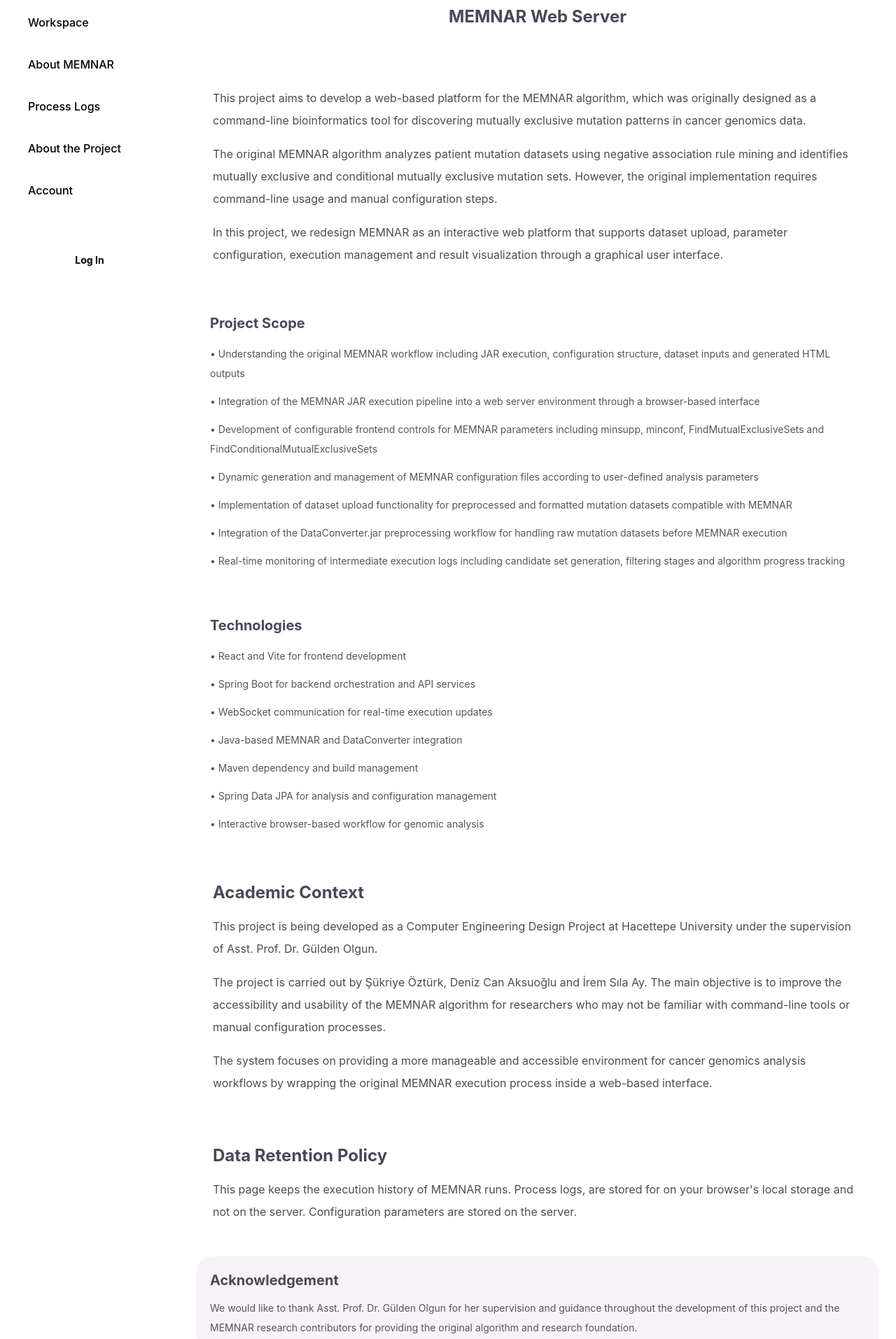
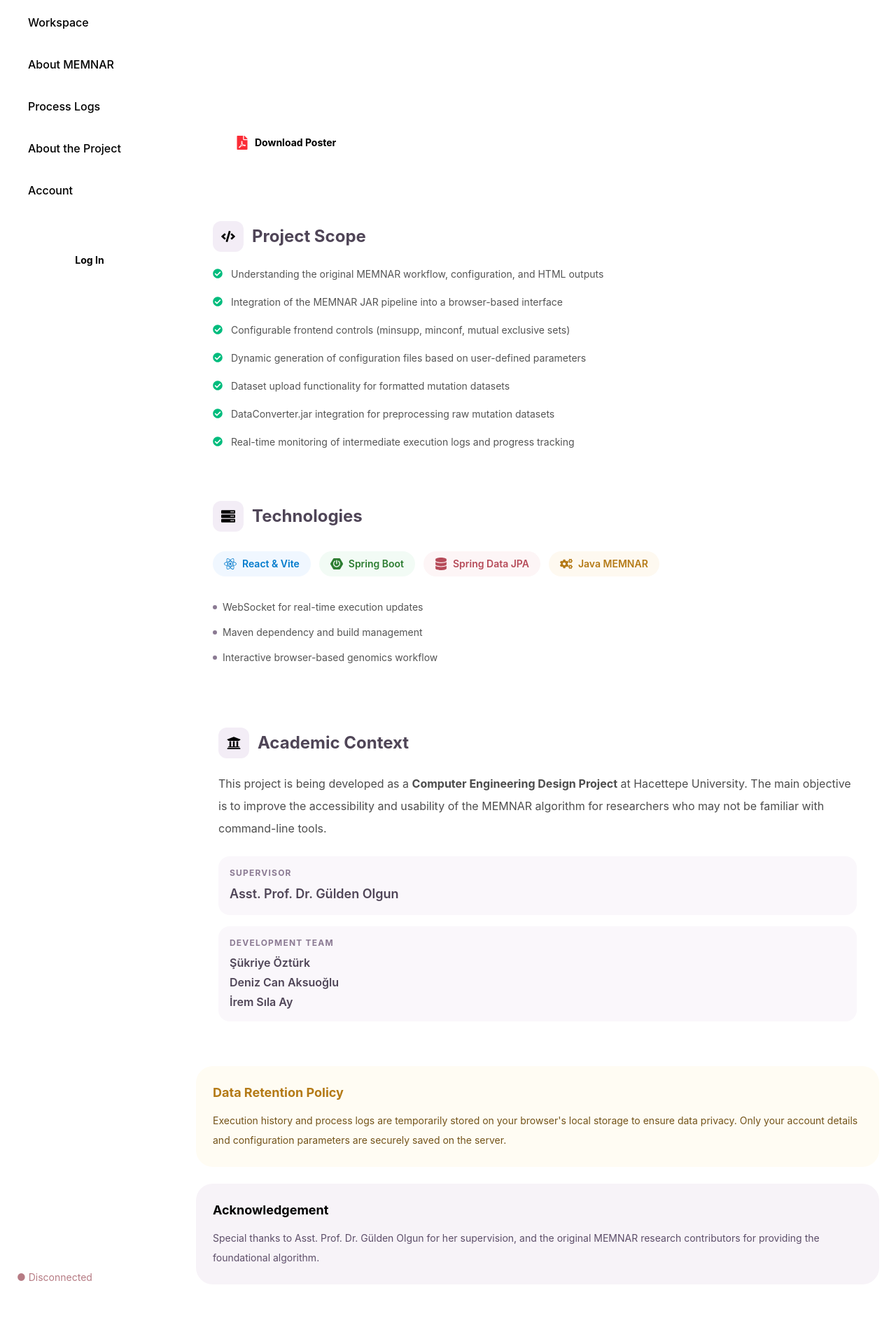
Before and after one commit to sukrozt/MEMNAR-Frontend, a React (Vite) app: page /about-us in a window 1280 px wide. Shown: the part 140-2054 px from the top of the page at 70% size. After the commit the page ends 2000 px from the top, so only its background shows below. Built offline with nearby package versions, Linux system fonts and the light colour scheme; no server answers.

Commit message:
style: about the project page

```diff
--- a/package.json
+++ b/package.json
@@ -16,6 +16,7 @@
     "bootstrap": "^5.3.8",
     "react": "^19.1.1",
     "react-dom": "^19.1.1",
+    "react-icons": "^5.6.0",
     "react-router-dom": "^7.15.1",
     "tailwindcss": "^4.2.2"
   },
--- a/src/pages/AboutUs.jsx
+++ b/src/pages/AboutUs.jsx
@@ -1,4 +1,26 @@
+import {
+  FaReact,
+  FaDatabase,
+  FaFilePdf,
+  FaCheckCircle,
+  FaUniversity,
+  FaCode,
+  FaServer,
+  FaCogs
+} from "react-icons/fa";
+import { SiSpringboot } from "react-icons/si";
+
 export default function AboutUs() {
+  const scopeItems = [
+    "Understanding the original MEMNAR workflow, configuration, and HTML outputs",
+    "Integration of the MEMNAR JAR pipeline into a browser-based interface",
+    "Configurable frontend controls (minsupp, minconf, mutual exclusive sets)",
+    "Dynamic generation of configuration files based on user-defined parameters",
+    "Dataset upload functionality for formatted mutation datasets",
+    "DataConverter.jar integration for preprocessing raw mutation datasets",
+    "Real-time monitoring of intermediate execution logs and progress tracking"
+  ];
+
   return (
     <main className="flex-1 p-6 xl:p-8 overflow-y-auto">
       <p className="text-xs tracking-[0.3em] uppercase text-[var(--primary)] font-semibold">
@@ -9,175 +31,130 @@
         About the Project
       </h1>
 
-      <div className="mt-8 space-y-6 max-w-6xl">
-        <section className="bg-white rounded-3xl p-6 shadow-sm border border-[#ece7ef]">
-          <div className="flex flex-col sm:flex-row items-center gap-3">
-            <h2 className="text-2xl font-bold text-[#4f4557] mb-4">
+      <div className="mt-8 space-y-8 max-w-6xl">
+        {/* HERO SECTION */}
+        <section className="relative overflow-hidden rounded-3xl p-8 sm:p-10 shadow-lg border border-[#ece7ef]" style={{ background: 'linear-gradient(135deg, var(--primary), var(--primary-soft))' }}>
+          <div className="relative z-10 flex flex-col md:flex-row md:items-center justify-between gap-6">
+            <div className="max-w-2xl text-white">
+              <h2 className="text-3xl sm:text-4xl font-extrabold mb-4">
                 MEMNAR Web Server
               </h2>
-            <a className="ml-auto mb-4" href="MEMNAR Web Server Poster.pdf" target='_blank' rel='noopener noreferrer'>
-              <button
-                onClick={() => downloadResults()}
-                className="px-6 py-2.5 rounded-xl text-sm font-bold text-white transition-all shadow-sm hover:opacity-90"
-                style={{ background: 'linear-gradient(135deg, var(--primary), var(--primary-soft))' }}
-              >
+              <p className="text-base sm:text-lg text-white/90 leading-relaxed mb-4">
+                Transforming the MEMNAR command-line algorithm into an interactive, accessible web-based platform for discovering mutually exclusive mutation patterns in cancer genomics.
+              </p>
+              <p className="text-sm text-white/80">
+                A modern solution that replaces manual configuration with a seamless graphical user interface.
+              </p>
+            </div>
+            <div className="flex-shrink-0">
+              <a href="MEMNAR Web Server Poster.pdf" target='_blank' rel='noopener noreferrer' className="inline-flex items-center justify-center gap-2 px-6 py-3.5 rounded-xl text-sm font-bold text-[var(--primary)] bg-white transition-all shadow-md hover:scale-105 hover:bg-gray-50">
+                <FaFilePdf className="text-xl text-red-500" />
                 Download Poster
-              </button>
               </a>
             </div>
-
-          <p className="text-base leading-8 text-[#4d4d4d]">
-            This project aims to develop a web-based platform for the MEMNAR
-            algorithm, which was originally designed as a command-line
-            bioinformatics tool for discovering mutually exclusive mutation
-            patterns in cancer genomics data.
-          </p>
-
-          <p className="text-base leading-8 text-[#4d4d4d] mt-4">
-            The original MEMNAR algorithm analyzes patient mutation datasets
-            using negative association rule mining and identifies mutually
-            exclusive and conditional mutually exclusive mutation sets. However,
-            the original implementation requires command-line usage and manual
-            configuration steps.
-          </p>
-
-          <p className="text-base leading-8 text-[#4d4d4d] mt-4">
-            In this project, we redesign MEMNAR as an interactive web platform
-            that supports dataset upload, parameter configuration, execution
-            management and result visualization through a graphical user
-            interface.
-          </p>
+          </div>
+          {/* Background decorations */}
+          <div className="absolute -top-24 -right-10 w-64 h-64 bg-white opacity-10 rounded-full blur-3xl pointer-events-none"></div>
+          <div className="absolute -bottom-10 right-40 w-40 h-40 bg-white opacity-10 rounded-full blur-2xl pointer-events-none"></div>
         </section>
 
         <section className="grid grid-cols-1 xl:grid-cols-2 gap-6">
-          <div className="bg-white rounded-3xl p-5 shadow-sm border border-[#ece7ef]">
-            <h3 className="text-xl font-bold text-[#4f4557] mb-4">
-              Project Scope
-            </h3>
-
-            <ul className="space-y-3 text-sm leading-7 text-[#555]">
-              <li>
-                • Understanding the original MEMNAR workflow including JAR
-                execution, configuration structure, dataset inputs and generated
-                HTML outputs
+          {/* SCOPE */}
+          <div className="bg-white rounded-3xl p-6 shadow-sm border border-[#ece7ef] hover:shadow-md transition-shadow">
+            <div className="flex items-center gap-3 mb-5">
+              <div className="p-3 bg-[#f3edf6] rounded-xl text-[var(--primary)]">
+                <FaCode className="text-xl" />
+              </div>
+              <h3 className="text-2xl font-bold text-[#4f4557]">Project Scope</h3>
+            </div>
+            <ul className="space-y-4">
+              {scopeItems.map((item, index) => (
+                <li key={index} className="flex items-start gap-3 text-sm leading-6 text-[#555]">
+                  <FaCheckCircle className="text-emerald-500 mt-1 flex-shrink-0" />
+                  <span>{item}</span>
                 </li>
-
-              <li>
-                • Integration of the MEMNAR JAR execution pipeline into a web
-                server environment through a browser-based interface
-              </li>
-
-              <li>
-                • Development of configurable frontend controls for MEMNAR
-                parameters including minsupp, minconf,
-                FindMutualExclusiveSets and
-                FindConditionalMutualExclusiveSets
-              </li>
-
-              <li>
-                • Dynamic generation and management of MEMNAR configuration
-                files according to user-defined analysis parameters
-              </li>
-
-              <li>
-                • Implementation of dataset upload functionality for
-                preprocessed and formatted mutation datasets compatible with
-                MEMNAR
-              </li>
-
-              <li>
-                • Integration of the DataConverter.jar preprocessing workflow
-                for handling raw mutation datasets before MEMNAR execution
-              </li>
-
-              <li>
-                • Real-time monitoring of intermediate execution logs including
-                candidate set generation, filtering stages and algorithm
-                progress tracking
-              </li>
+              ))}
             </ul>
           </div>
 
-          <div className="bg-white rounded-3xl p-5 shadow-sm border border-[#ece7ef]">
-            <h3 className="text-xl font-bold text-[#4f4557] mb-4">
-              Technologies
-            </h3>
+          {/* TECHNOLOGIES */}
+          <div className="bg-white rounded-3xl p-6 shadow-sm border border-[#ece7ef] hover:shadow-md transition-shadow flex flex-col">
+            <div className="flex items-center gap-3 mb-5">
+              <div className="p-3 bg-[#f3edf6] rounded-xl text-[var(--primary)]">
+                <FaServer className="text-xl" />
+              </div>
+              <h3 className="text-2xl font-bold text-[#4f4557]">Technologies</h3>
+            </div>
 
-            <ul className="space-y-3 text-sm leading-7 text-[#555]">
-              <li>• React and Vite for frontend development</li>
+            <div className="flex flex-wrap gap-3 mt-2">
+              <div className="flex items-center gap-2 px-4 py-2 bg-[#f0f7ff] text-[#007acc] rounded-full text-sm font-semibold border border-[#dbeafe]">
+                <FaReact className="text-lg" /> React & Vite
+              </div>
+              <div className="flex items-center gap-2 px-4 py-2 bg-[#f2fbf5] text-[#2d7d32] rounded-full text-sm font-semibold border border-[#dcfce7]">
+                <SiSpringboot className="text-lg" /> Spring Boot
+              </div>
+              <div className="flex items-center gap-2 px-4 py-2 bg-[#fdf5f6] text-[#b64b59] rounded-full text-sm font-semibold border border-[#fce7ea]">
+                <FaDatabase className="text-lg" /> Spring Data JPA
+              </div>
+              <div className="flex items-center gap-2 px-4 py-2 bg-[#fef9f0] text-[#b47a16] rounded-full text-sm font-semibold border border-[#fef0d4]">
+                <FaCogs className="text-lg" /> Java MEMNAR
+              </div>
+            </div>
 
-              <li>
-                • Spring Boot for backend orchestration and API services
-              </li>
-
-              <li>
-                • WebSocket communication for real-time execution updates
-              </li>
-
-              <li>• Java-based MEMNAR and DataConverter integration</li>
-
-              <li>• Maven dependency and build management</li>
-
-              <li>
-                • Spring Data JPA for analysis and configuration management
-              </li>
-
-              <li>
-                • Interactive browser-based workflow for genomic analysis
-              </li>
+            <ul className="mt-8 space-y-3 text-sm leading-6 text-[#555]">
+              <li className="flex items-center gap-2"><span className="w-1.5 h-1.5 rounded-full bg-[#8b7a93]"></span> WebSocket for real-time execution updates</li>
+              <li className="flex items-center gap-2"><span className="w-1.5 h-1.5 rounded-full bg-[#8b7a93]"></span> Maven dependency and build management</li>
+              <li className="flex items-center gap-2"><span className="w-1.5 h-1.5 rounded-full bg-[#8b7a93]"></span> Interactive browser-based genomics workflow</li>
             </ul>
           </div>
         </section>
 
-        <section className="bg-white rounded-3xl p-6 shadow-sm border border-[#ece7ef]">
-          <h2 className="text-2xl font-bold text-[#4f4557] mb-4">
-            Academic Context
-          </h2>
+        {/* ACADEMIC CONTEXT */}
+        <section className="bg-white rounded-3xl p-8 shadow-sm border border-[#ece7ef]">
+          <div className="flex flex-col md:flex-row gap-8 items-center">
+            <div className="flex-1">
+              <div className="flex items-center gap-3 mb-5">
+                <div className="p-3 bg-[#f3edf6] rounded-xl text-[var(--primary)]">
+                  <FaUniversity className="text-xl" />
+                </div>
+                <h2 className="text-2xl font-bold text-[#4f4557]">Academic Context</h2>
+              </div>
+              <p className="text-base leading-8 text-[#4d4d4d]">
+                This project is being developed as a <strong>Computer Engineering Design Project</strong> at Hacettepe University. The main objective is to improve the accessibility and usability of the MEMNAR algorithm for researchers who may not be familiar with command-line tools.
+              </p>
+              <div className="mt-6 grid grid-cols-1 sm:grid-cols-2 gap-4">
+                <div className="bg-[#faf7fb] p-4 rounded-2xl border border-[#ece7ef]">
+                  <p className="text-xs uppercase tracking-widest text-[#8b7a93] font-bold mb-2">Supervisor</p>
+                  <p className="font-semibold text-[#4f4557] text-lg">Asst. Prof. Dr. Gülden Olgun</p>
+                </div>
+                <div className="bg-[#faf7fb] p-4 rounded-2xl border border-[#ece7ef]">
+                  <p className="text-xs uppercase tracking-widest text-[#8b7a93] font-bold mb-2">Development Team</p>
+                  <ul className="font-semibold text-[#4f4557] space-y-1">
+                    <li>Şükriye Öztürk</li>
+                    <li>Deniz Can Aksuoğlu</li>
+                    <li>İrem Sıla Ay</li>
+                  </ul>
+                </div>
+              </div>
+            </div>
+          </div>
+        </section>
 
-          <p className="text-base leading-8 text-[#4d4d4d]">
-            This project is being developed as a Computer Engineering Design
-            Project at Hacettepe University under the supervision of Asst. Prof.
-            Dr. Gülden Olgun.
-          </p>
-
-          <p className="text-base leading-8 text-[#4d4d4d] mt-4">
-            The project is carried out by Şükriye Öztürk, Deniz Can Aksuoğlu
-            and İrem Sıla Ay. The main objective is to improve the accessibility
-            and usability of the MEMNAR algorithm for researchers who may not be
-            familiar with command-line tools or manual configuration processes.
-          </p>
-
-          <p className="text-base leading-8 text-[#4d4d4d] mt-4">
-            The system focuses on providing a more manageable and accessible
-            environment for cancer genomics analysis workflows by wrapping the
-            original MEMNAR execution process inside a web-based interface.
+        <div className="grid grid-cols-1 md:grid-cols-2 gap-6">
+          <section className="bg-[#fffcf3] rounded-3xl p-6 shadow-sm border border-[#fef0d4]">
+            <h2 className="text-lg font-bold text-[#b47a16] mb-3">Data Retention Policy</h2>
+            <p className="text-sm leading-7 text-[#735319]">
+              Execution history and process logs are temporarily stored on your browser's local storage to ensure data privacy. Only your account details and configuration parameters are securely saved on the server.
             </p>
           </section>
 
-        <section className="bg-white rounded-3xl p-6 shadow-sm border border-[#ece7ef]">
-          <h2 className="text-2xl font-bold text-[#4f4557] mb-4">
-            Data Retention Policy
-          </h2>
-
-          <p className="text-base leading-8 text-[#4d4d4d]">
-            This page keeps the execution history of MEMNAR runs. Process logs,
-            are stored for on your browser's local storage and not on the server.
-            Configuration parameters are stored on the server.
+          <section className="bg-[#f7f3f8] rounded-3xl p-6 shadow-sm border border-[#e6ddec]">
+            <h2 className="text-lg font-bold text-[var(--primary)] mb-3">Acknowledgement</h2>
+            <p className="text-sm leading-7 text-[#5d4e69]">
+              Special thanks to Asst. Prof. Dr. Gülden Olgun for her supervision, and the original MEMNAR research contributors for providing the foundational algorithm.
             </p>
           </section>
-
-        <section className="bg-[#f7f3f8] rounded-3xl p-5 border border-[#e6ddec]">
-          <h2 className="text-xl font-bold text-[#4f4557] mb-3">
-            Acknowledgement
-          </h2>
-
-          <p className="text-sm leading-7 text-[#555]">
-            We would like to thank Asst. Prof. Dr. Gülden Olgun for her
-            supervision and guidance throughout the development of this project
-            and the MEMNAR research contributors for providing the original
-            algorithm and research foundation.
-          </p>
-        </section>
+        </div>
       </div>
     </main>
   );
```
Also changed, not shown: 1 other file (tests, documents, lock files or other folders). Lines whose indentation alone changed are shown as unchanged.
